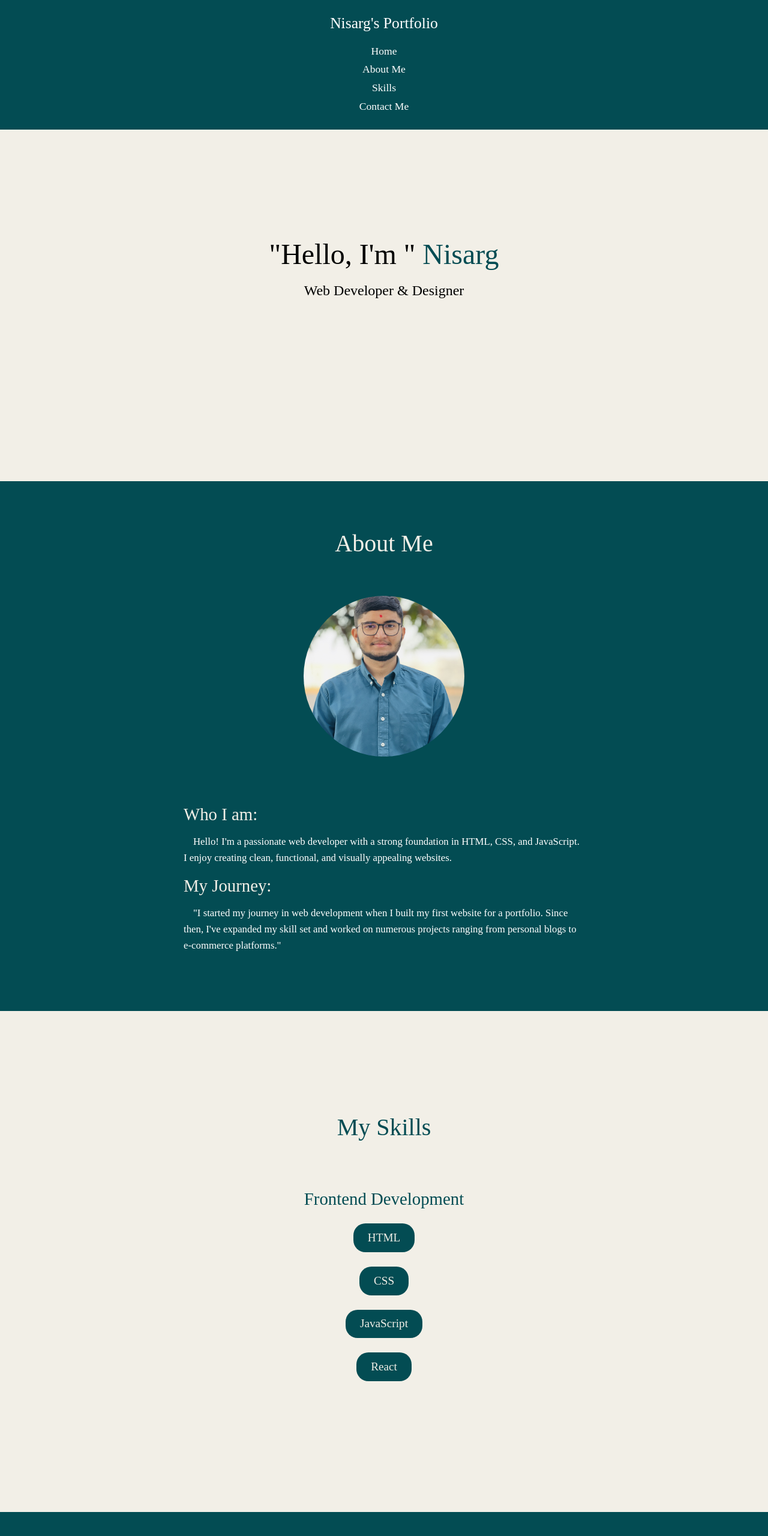
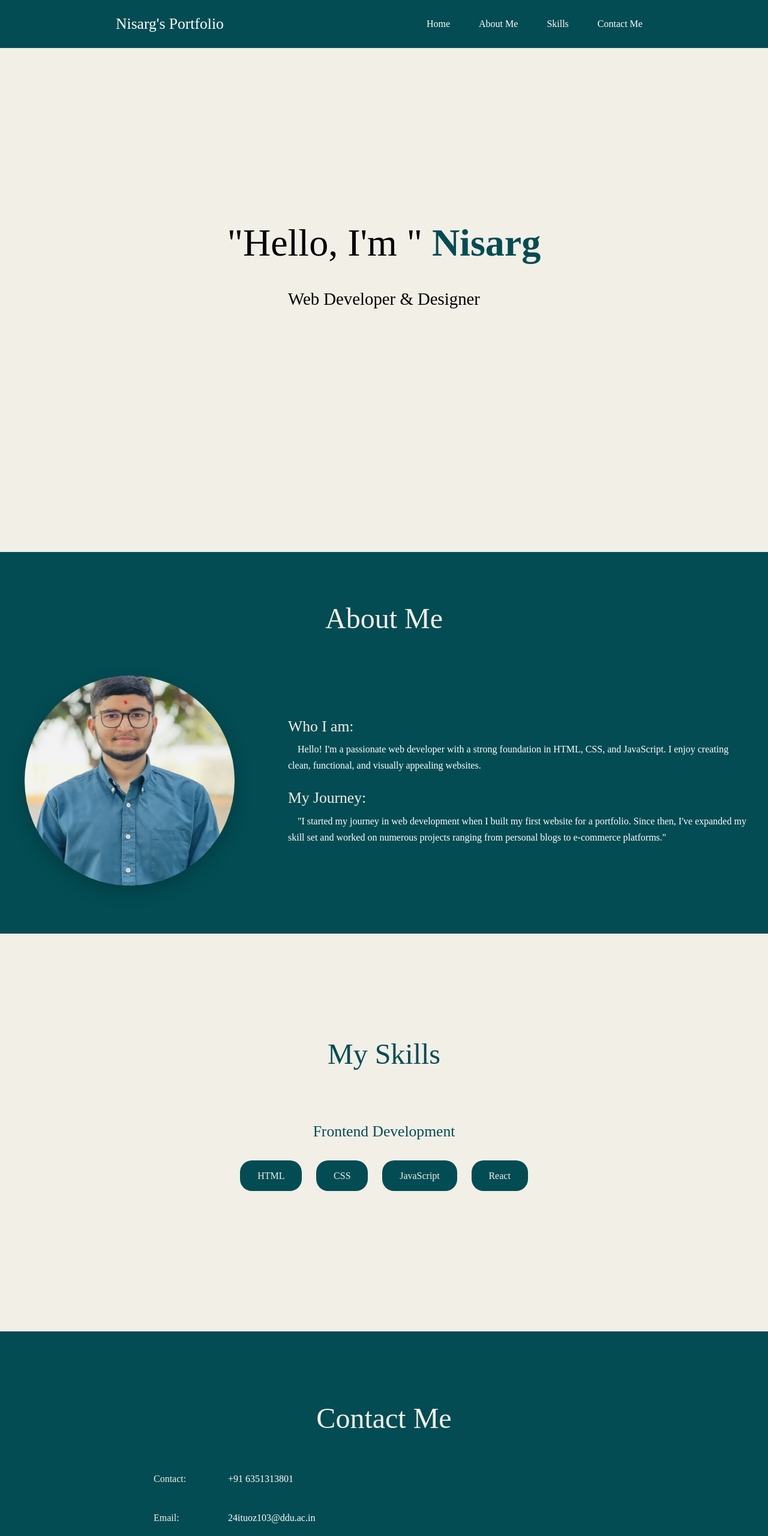
Before and after one commit to nisarg1604/Portfolio, a plain HTML site: page index.html in a window 1280 px wide. Shown: the top 2560 px of the page at 60% size. Drawn offline with Linux system fonts and the light colour scheme.

Commit message:
Update index.html

```diff
--- a/index.html
+++ b/index.html
@@ -2,201 +2,215 @@
 <html lang="en">
 <head>
     <meta charset="UTF-8">
-    <meta name="viewport" content="width=device-width, initial-scale=1.0">
+    <meta name="viewport" content="width=device-width, initial-scale=1.0, maximum-scale=5.0">
     <title>Nisarg's Portfolio</title>
-</head>
     <style>
-    *{
+        * {
             margin: 0;
             padding: 0;
             box-sizing: border-box;
             scroll-behavior: smooth;
         }
-body{
-    background-color:#F2EFE7;
-    color:black;
+
+        body {
+            background-color: #F2EFE7;
+            color: black;
             font-family: 'Times New Roman', Times, serif;
             overflow-x: hidden;
+            line-height: 1.6;
         }
-a{
+
+        a {
             color: white;
             text-decoration: none;
         }
-#about1{
-    margin-bottom: 120px;
-}
-#skills1{
-    margin-bottom: 90px;
-}
-#contact1{
-    margin-bottom: 60px;
-}
-nav{
+
+        /* Spacing anchors */
+        #about1 { margin-bottom: 120px; }
+        #skills1 { margin-bottom: 90px; }
+        #contact1 { margin-bottom: 60px; }
+
+        /* Navigation */
+        nav {
             display: flex;
             justify-content: space-around;
             align-items: center;
             height: 80px;
-    background-color:#034C53;
+            background-color: #034C53;
             position: fixed;
             width: 100%;
             margin: 0px;
             z-index: 1000;
+            padding: 0 2rem;
         }
-nav ul{
+
+        nav ul {
             display: flex;
             justify-content: center;
             flex-wrap: wrap;
+            gap: 1rem;
         }
-nav ul li{
+
+        nav ul li {
             list-style: none;
-    margin: 0 15px;
         }
-nav ul li a{
+
+        nav ul li a {
             text-decoration: none;
             color: white;
-}
-nav ul li a:hover{
-    color: burlywood;
-}
-.left{
-    font-size: 1.6rem;
-}
-.right{
-    font-size: 1.1rem;
+            font-size: clamp(1rem, 1.2vw, 1.2rem);
+            padding: 0.5rem 1rem;
+            transition: all 0.3s ease;
         }
 
-.name{
-    font-size: 3rem;
-    margin-bottom: 1rem;
+        nav ul li a:hover {
+            color: burlywood;
+            transform: translateY(-2px);
         }
 
+        .left {
+            font-size: clamp(1.2rem, 2vw, 1.6rem);
+            white-space: nowrap;
+        }
+
+        .right {
+            font-size: clamp(0.9rem, 1.1vw, 1.1rem);
+        }
+
+        /* Hero Section */
         .hero-section {
             display: flex;
             align-items: center;
             justify-content: center;
             text-align: center;
             color: black;
-    padding-top: 300px;
-    padding-bottom: 120px;
-    background-color:#F2EFE7;
+            padding: clamp(200px, 25vh, 300px) 2rem clamp(80px, 10vh, 120px);
+            background-color: #F2EFE7;
+            min-height: 100vh;
         }
 
         .hero-content {
             padding: 2rem;
-    max-width: 1200px;
+            max-width: 1400px;
             margin: 0 auto;
         }
 
-.hero-content h1 {
-    font-size: clamp(2rem, 5vw, 3.5rem);
-    margin: 1rem 0;
-    letter-spacing: 1px;
+        .name {
+            font-size: clamp(2rem, 5vw, 4rem);
+            margin-bottom: 1rem;
+            line-height: 1.2;
         }
+
+        .highlight {
+            color: #034C53;
+            font-weight: bold;
+        }
+
+        .hero-content p {
+            font-size: clamp(1.2rem, 2.5vw, 1.8rem);
+            margin: 2rem 0;
+            color: black;
+        }
+
         h1, h2, h3 {
             font-weight: inherit;
+            line-height: 1.3;
         }
-.highlight {
-    color:#034C53;
+
+        /* About Section */
+        .about-section {
+            background-color: #034C53;
+            padding: 4rem 1rem;
         }
-.hero-content p {
-    font-size: clamp(1.2rem, 2.5vw, 1.5rem);
-    margin-bottom: 2rem;
-    color:black;
-    margin-top: 20px;
+
+        .section-header {
+            text-align: center;
+            font-size: clamp(1.8rem, 4vw, 3rem);
+            color: #F2EFE7;
+            padding: 1rem;
+            margin: 0 auto 2rem;
+            width: 100%;
         }
-img{
+
+        .about-content {
+            display: flex;
+            flex-wrap: wrap;
+            gap: 3rem;
+            max-width: 1400px;
+            margin: 0 auto;
+            align-items: center;
+            justify-content: center;
+        }
+
+        .about-pic {
+            flex: 1;
+            min-width: 250px;
+            max-width: 400px;
+            padding: 1rem;
+        }
+
+        img {
             width: 100%;
-    max-width: 300px;
+            max-width: 350px;
             height: auto;
             aspect-ratio: 1/1;
             border-radius: 50%;
             object-fit: cover;
             margin: 0 auto;
             display: block;
+            box-shadow: 0 10px 30px rgba(0, 0, 0, 0.2);
         }
-.about-section{
-    background-color:#034C53;
+
+        .about-text {
+            flex: 2;
+            min-width: 300px;
+            max-width: 800px;
+            padding: 1rem;
+        }
+
+        .about-text p {
+            margin-bottom: 1.5rem;
+            color: white;
+            font-size: clamp(1rem, 1.2vw, 1.2rem);
+            line-height: 1.7;
+        }
+
+        .about-title {
+            color: #F2EFE7;
+            font-size: clamp(1.4rem, 2vw, 1.8rem);
+            margin: 1.5rem 0 0.5rem;
+        }
+
+        .p1 {
+            margin-left: 1rem;
+        }
+
+        /* Skills Section */
+        .skills-section {
+            background-color: #F2EFE7;
             padding: 4rem 1rem;
         }
 
-.about-title{
-    color: #F2EFE7;
-    font-size: 1.6rem;
-    margin: 1.5rem 0 0.5rem;
+        .skills-container {
+            max-width: 1400px;
+            margin: 0 auto;
         }
 
-section {
-    padding: 3rem 1rem;
-}
-.section-header {
-    text-align: center;
-    font-size: clamp(1.8rem, 4vw, 2.5rem);
-    color:#F2EFE7;
-    padding: 1rem;
-    margin: 0 auto 2rem;
-    width: 100%;
-}
-
-.p1{
-    margin-left: 1rem;
-}
-
-.about-content {
-    display: flex;
-    flex-wrap: wrap;
-    gap: 2rem;
-    max-width: 1200px;
-    margin: 0 auto;
-    align-items: center;
-    justify-content: center;
-}
-.about-pic {
-    flex: 1;
-    min-width: 250px;
-    max-width: 300px;
-    padding: 1rem;
-}
-.about-text {
-    flex: 2;
-    min-width: 300px;
-    max-width: 700px;
-    padding: 1rem;
-}
-.about-text p {
-    margin-bottom: 1rem;
-    color:white;
-    font-size: 1.05rem;
-    line-height: 1.6;
-}
-.about-text h3 {
-    font-size: 1.8rem;
-    color: #F2EFE7;
-    margin: 1rem 0;
-}
-#sh2{
-    color: #034C53;
-}
-.skills-section {
-    background-color:#F2EFE7;
-    padding: 4rem 1rem;
-}
-.skills-container {
-    max-width: 1200px;
-    margin: 0 auto;
-}
-.skill-category{
+        .skill-category {
             margin-bottom: 2rem;
             padding: 2rem;
             border-radius: 10px;
-    max-width: 800px;
-    margin: 0 auto 2rem;
+            max-width: 1000px;
+            margin: 0 auto 3rem;
         }
+
         .skill-category h3 {
-    font-size: 1.8rem;
+            font-size: clamp(1.5rem, 2vw, 2rem);
             color: #034C53;
-    margin-bottom: 1.5rem;
+            margin-bottom: 2rem;
             text-align: center;
         }
+
         .skill-item ul {
             display: flex;
             flex-wrap: wrap;
@@ -204,100 +218,202 @@ section {
             gap: 1.5rem;
             color: #F2EFE7;
         }
-.skill-item ul li{
+
+        .skill-item ul li {
             list-style: none;
-    font-size: 1.2rem;
+            font-size: clamp(1rem, 1.2vw, 1.2rem);
             background-color: #034C53;
-    padding: 0.8rem 1.5rem;
+            padding: 0.8rem 1.8rem;
             border-radius: 20px;
+            transition: transform 0.3s ease;
         }
-#sh1{
+
+        .skill-item ul li:hover {
+            transform: scale(1.05);
+        }
+
+        #sh1 {
             padding-top: 50px;
         }
+
+        #sh2 {
+            color: #034C53;
+        }
+
+        /* Contact Section */
         .contact-section {
-    background-color:#034C53;
+            background-color: #034C53;
             padding: 4rem 1rem;
-    margin-top: 90px
+            margin-top: 90px;
         }
+
         .contact-container {
-    max-width: 1200px;
+            max-width: 1400px;
             margin: 0 auto;
         }
+
         .contact-info {
-    max-width: 600px;
+            max-width: 800px;
             margin: 0 auto;
         }
+
         .contact-item {
             display: flex;
             align-items: center;
-    gap: 1rem;
-    margin-bottom: 1rem;
+            gap: 1.5rem;
+            margin-bottom: 1.5rem;
             color: white;
-    font-size: 1.1rem;
+            font-size: clamp(1rem, 1.2vw, 1.2rem);
+            padding: 0.5rem 1rem;
         }
+
         .contact-item p {
             min-width: 100px;
             color: #F2EFE7;
         }
-#s1{
+
+        .contact-item a {
+            transition: color 0.3s ease;
+        }
+
+        .contact-item a:hover {
+            color: burlywood;
+        }
+
+        #s1 {
             background-color: #F2EFE7;
             padding-bottom: 80px;
         }
+
+        /* Responsive Breakpoints */
+        @media (max-width: 1200px) {
+            .hero-content {
+                padding-top: 8rem;
+            }
+
+            .about-content {
+                gap: 2rem;
+            }
+        }
+
+        @media (max-width: 992px) {
+            nav {
+                padding: 1rem;
+            }
+
+            .hero-section {
+                padding: 180px 1.5rem 100px;
+            }
+
+            .about-text {
+                text-align: center;
+            }
+
+            .p1 {
+                margin-left: 0;
+            }
+        }
+
         @media (max-width: 768px) {
             nav {
                 flex-direction: column;
                 height: auto;
                 padding: 1rem;
             }
+
             .left, .right {
                 margin: 0.5rem 0;
             }
+
             nav ul {
-        flex-direction: column;
-        align-items: center;
+                flex-direction: row;
+                flex-wrap: wrap;
+                justify-content: center;
             }
+
             nav ul li {
                 margin: 0.3rem 0;
             }
-    .hero-content {
-        padding-top: 6rem;
+
+            .hero-section {
+                padding: 150px 1rem 80px;
             }
+
             .about-content {
                 flex-direction: column;
             }
+
+            .skill-item ul {
+                gap: 1rem;
+            }
+
+            .contact-item {
+                flex-direction: column;
+                align-items: flex-start;
+                gap: 0.5rem;
+            }
+        }
+
+        @media (max-width: 576px) {
+            .hero-section {
+                padding: 120px 1rem 60px;
+            }
+
+            .name {
+                font-size: 2.2rem;
+            }
+
+            .hero-content p {
+                font-size: 1.2rem;
+            }
+
+            .section-header {
+                font-size: 1.8rem;
+            }
+
             .skill-item ul {
                 flex-direction: column;
                 align-items: center;
             }
+
+            .skill-item ul li {
+                width: 80%;
+                text-align: center;
             }
-@media (max-width: 1600px) {
-    nav {
-        flex-direction: column;
-        height: auto;
-        padding: 1rem;
         }
-    .left, .right {
-        margin: 0.5rem 0;
+
+        /* High DPI/4K Displays */
+        @media (min-width: 1921px) {
+            body {
+                font-size: 1.1rem;
             }
-    nav ul {
-        flex-direction: column;
-        align-items: center;
+
+            .hero-content {
+                max-width: 1600px;
             }
-    nav ul li {
-        margin: 0.3rem 0;
+
+            .about-content, .skills-container, .contact-container {
+                max-width: 1600px;
             }
-    .hero-content {
-        padding-top: 6rem;
+
+            .section-header {
+                font-size: 3.5rem;
             }
-    .about-content {
-        flex-direction: column;
+
+            .about-title {
+                font-size: 2.2rem;
             }
-    .skill-item ul {
-        flex-direction: column;
-        align-items: center;
+
+            .about-text p, .contact-item {
+                font-size: 1.3rem;
+            }
+
+            img {
+                max-width: 450px;
             }
         }
     </style>
+</head>
 <body>
     <nav>
         <div class="left" style="color: white;">Nisarg's Portfolio</div>
@@ -319,12 +435,13 @@ section {
             <p>Web Developer & Designer</p>
         </div>
     </div>
+
     <div id="about1"><span></span></div>
     <div id="about" class="about-section">
         <h2 class="section-header">About Me</h2>
         <div class="about-content">
             <div class="about-pic">
-                <img src="nisarg photo.jpg" alt="Nisarg">
+                <img src="nisarg photo.jpg" alt="Nisarg" loading="lazy">
             </div>
             <div class="about-text">
                 <h3 class="about-title">Who I am:</h3>
@@ -342,6 +459,7 @@ section {
             </div>
         </div>
     </div>
+
     <div id="skills1"><span></span></div>
     <div id="skills" class="skills-section">
         <h2 class="section-header" id="sh2">My Skills</h2>
@@ -359,6 +477,7 @@ section {
             </div>
         </div>
     </div>
+
     <div id="contact1"><span></span></div>
     <div id="contact" class="contact-section">
         <h2 class="section-header" id="sh1">Contact Me</h2>
```
Lines whose indentation alone changed are shown as unchanged.
